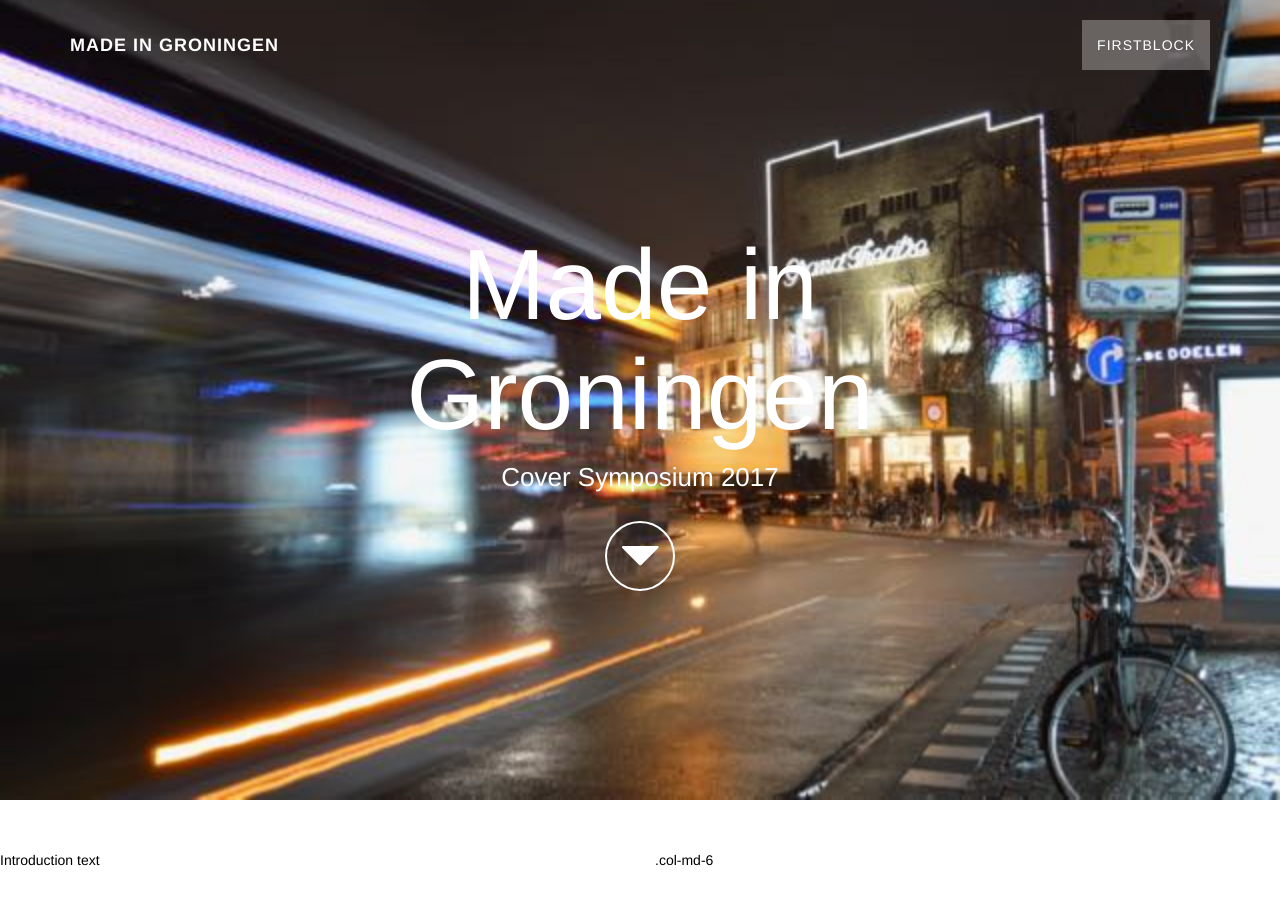
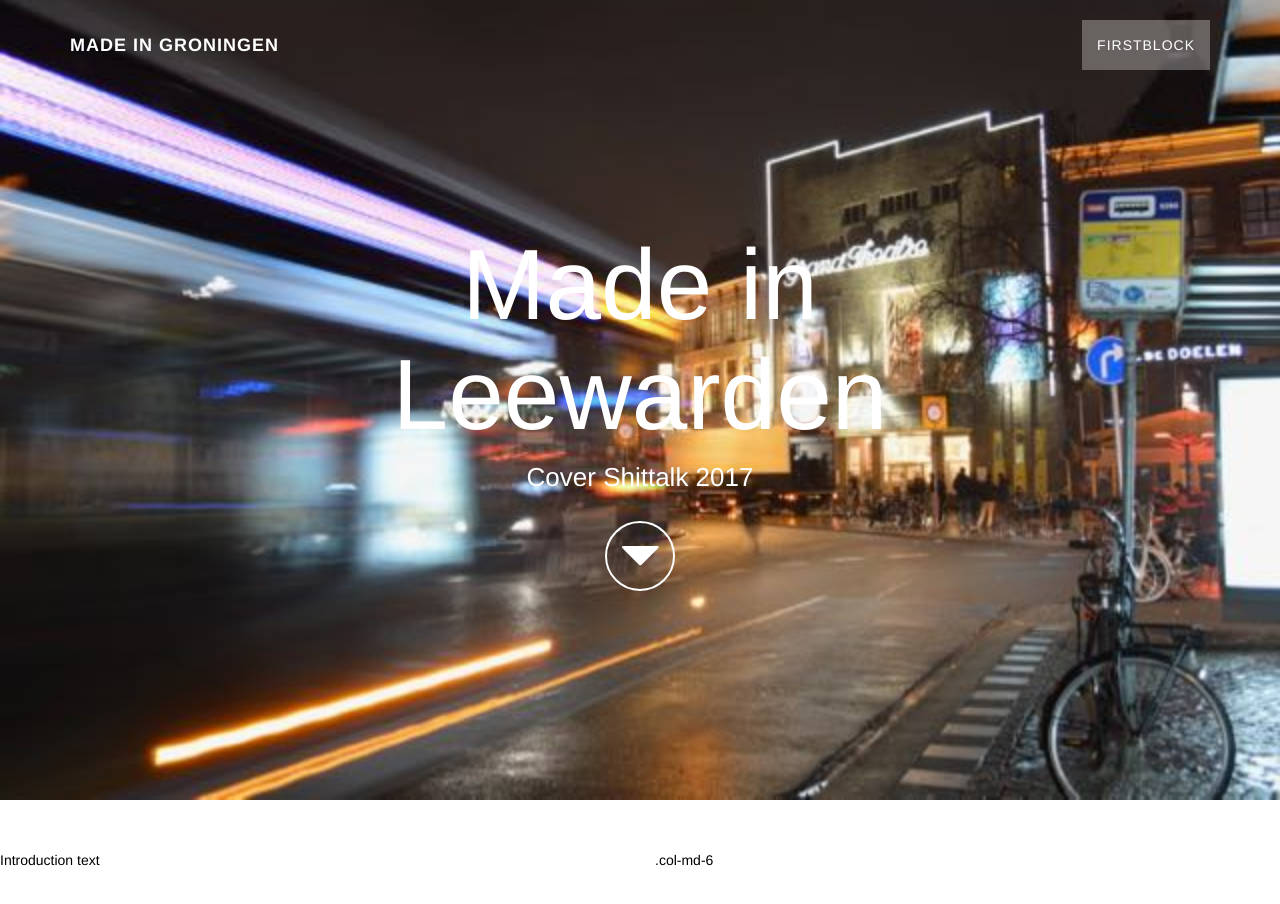
Before and after one commit to nickubels/sympocee1617, a plain HTML site: page index.html in a window 1280 px wide. Drawn offline with nearby package versions, Linux system fonts and the light colour scheme.

```diff
--- a/index.html
+++ b/index.html
@@ -54,8 +54,8 @@
             <div class="container">
                 <div class="row">
                     <div class="col-md-8 col-md-offset-2">
-                        <h1 class="brand-heading">Made in Groningen</h1>
-                        <p class="intro-text">Cover Symposium 2017</p>
+                        <h1 class="brand-heading">Made in Leewarden</h1>
+                        <p class="intro-text">Cover Shittalk 2017</p>
                         <a href="#firstblock" class="btn btn-circle page-scroll">
                             <span class="glyphicon glyphicon-triangle-bottom"></span>
                         </a>
```
Also changed, not shown: img/Landing.png (added), img/Landingv1.1.png (added).
